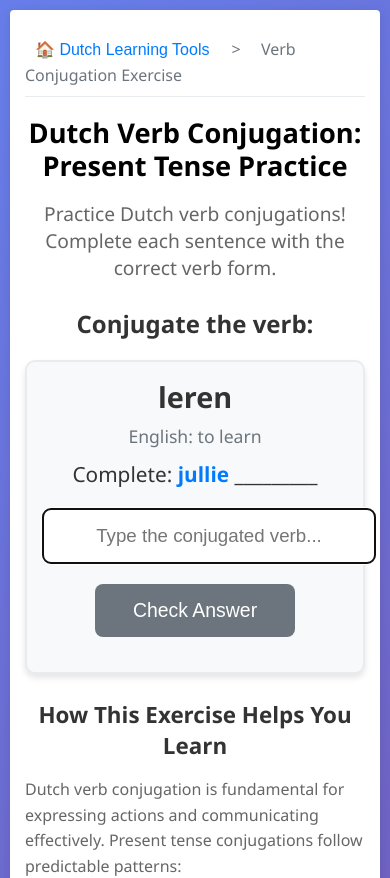
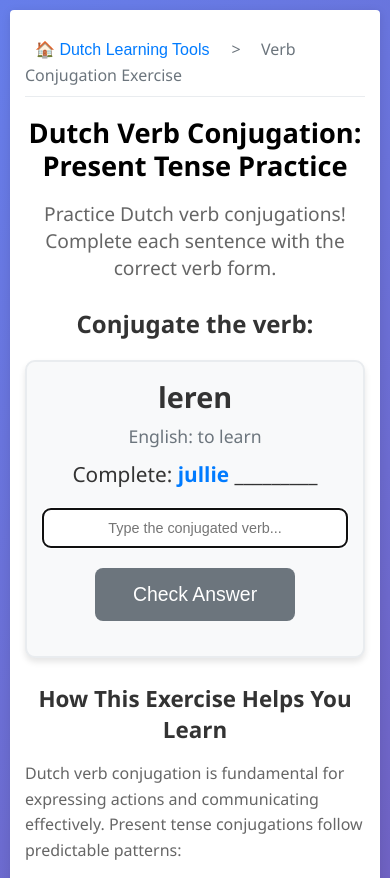
Before and after one commit to Fcog/dutchlearningtools, a React (Vite) app: page /verbs in a window 390 px wide. Shown: the top 878 px of the page. Built offline with nearby package versions, Linux system fonts and the light colour scheme; the HTML template or start-up script is replaced by a standard one.

Commit message:
Arregla el ancho del input box en mobiles

```diff
--- a/src/index.css
+++ b/src/index.css
@@ -730,6 +730,26 @@ body {
   border-radius: 8px;
   text-align: center;
   margin-bottom: 20px;
+  box-sizing: border-box;
+}
+
+/* Mobile responsive adjustments for input */
+@media (max-width: 768px) {
+  .custom-input {
+    max-width: calc(100vw - 40px);
+    padding: 12px;
+    font-size: 1.1em;
+    margin-left: auto;
+    margin-right: auto;
+  }
+}
+
+@media (max-width: 480px) {
+  .custom-input {
+    max-width: calc(100vw - 30px);
+    padding: 10px;
+    font-size: 1em;
+  }
 }
 
 .custom-badge {
```
